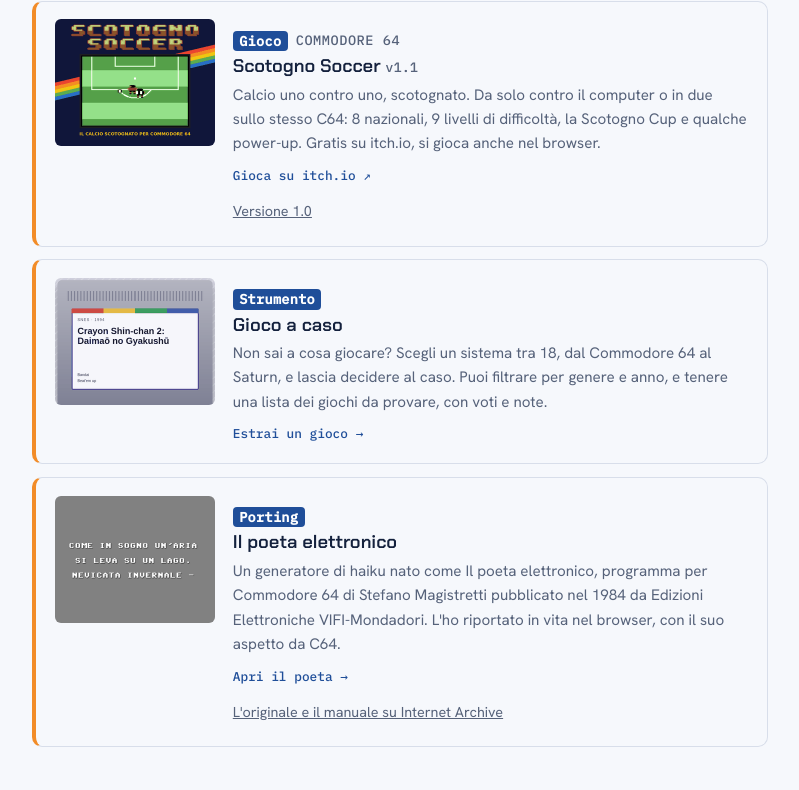
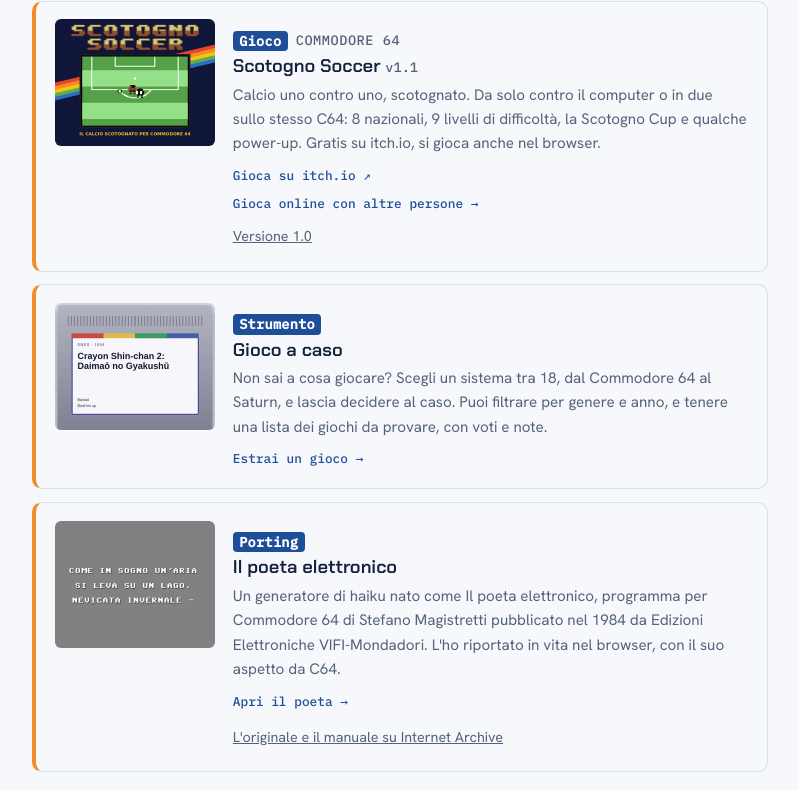
Before and after one commit to Linobob/linobob.github.io, a plain HTML site: page index.html in a window 1280 px wide. Shown: the part 1131-1921 px from the top of the page, without its empty margins (240-1039 px from the left). Drawn offline with Linux system fonts and the light colour scheme.

Commit message:
Aggiunto il link al gioco online nella scheda di Scotogno Soccer
Co-Authored-By: Claude Opus 5.5 <noreply@anthropic.com>

```diff
--- a/index.html
+++ b/index.html
@@ -58,6 +58,9 @@
 .card .extra { position: relative; z-index: 1; display: block; width: fit-content; margin-top: 0.5rem;
   padding: 0.3rem 0; color: var(--muted); font-size: 0.9rem; }
 .card .extra:hover { color: var(--accent); }
+/* Secondo link d'azione vero (sopra il link che copre la scheda), nello stile di .go */
+.card .go2 { position: relative; z-index: 1; display: block; width: fit-content; margin-top: 0.5rem; color: var(--accent); font: 500 0.8rem var(--mono); text-decoration: none; }
+.card .go2:hover { text-decoration: underline; }
 /* Schede con immagine: miniatura a sinistra, su telefono sopra il testo */
 .card.cover { display: grid; grid-template-columns: 160px minmax(0, 1fr); gap: 0 1.1rem; align-items: start; }
 .card.cover img { width: 160px; height: auto; border-radius: 6px; }
@@ -137,6 +140,7 @@
       <h3><a href="https://linobob.itch.io/scotogno-soccer" target="_blank" rel="noopener noreferrer">Scotogno Soccer</a> <span class="ver">v1.1</span></h3>
       <p>Calcio uno contro uno, scotognato. Da solo contro il computer o in due sullo stesso C64: 8 nazionali, 9 livelli di difficoltà, la Scotogno Cup e qualche power-up. Gratis su itch.io, si gioca anche nel browser.</p>
       <span class="go" aria-hidden="true">Gioca su itch.io ↗</span>
+      <a class="go2" href="progetti/scotogno-soccer/online/">Gioca online con altre persone →</a>
       <a class="extra" href="progetti/scotogno-soccer/v1.0/">Versione 1.0</a>
       </div>
     </li>
```
